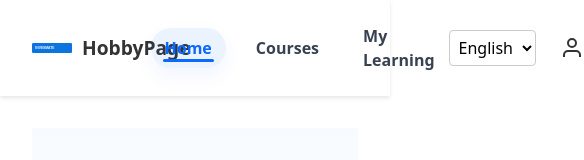
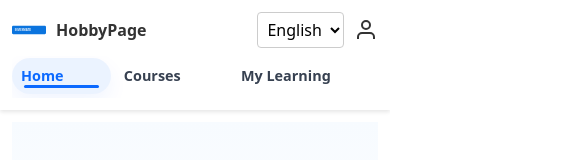
Before and after one commit to nvneet/trade-invest, an Angular app: page / in a window 390 px wide. Shown: the top 160 px of the page, 584 px wide, since content can reach past the window. Built offline with nearby package versions, Linux system fonts and the light colour scheme.

Commit message:
reponsive app page

```diff
--- a/src/app/app.css
+++ b/src/app/app.css
@@ -1,8 +1,11 @@
 .navbar {
+  box-sizing: border-box;
   display: flex;
+  flex-wrap: wrap;
   justify-content: space-between;
   align-items: center;
-  padding: 1rem 2rem;
+  gap: 0.75rem 1.5rem;
+  padding: 1rem clamp(1rem, 4vw, 2rem);
   background: #fff;
   box-shadow: 0 2px 4px rgba(0, 0, 0, 0.1);
 }
@@ -22,10 +25,14 @@
 }
 .nav-tabs {
   display: flex;
+  flex: 1 1 auto;
   gap: 1rem;
   align-items: center;
+  justify-content: center;
+  min-width: 0;
 }
 .nav-tabs a {
+  white-space: nowrap;
   text-decoration: none;
   color: #374151;
   font-weight: 600;
@@ -69,10 +76,12 @@
 }
 .header-actions {
   display: flex;
+  flex: 0 0 auto;
   align-items: center;
-  gap: 1.5rem;
+  gap: clamp(0.75rem, 2vw, 1.5rem);
 }
 .lang-select {
+  max-width: 100%;
   padding: 5px;
   border-radius: 4px;
   border: 1px solid #ccc;
@@ -83,5 +92,65 @@
   align-items: center;
 }
 .main-content {
-  padding: 2rem;
+  box-sizing: border-box;
+  width: 100%;
+  padding: clamp(1rem, 4vw, 2rem);
 }
+
+@media (max-width: 820px) {
+  .navbar {
+    justify-content: center;
+  }
+
+  .logo-section,
+  .header-actions {
+    flex: 1 1 auto;
+  }
+
+  .header-actions {
+    justify-content: flex-end;
+  }
+
+  .nav-tabs {
+    order: 3;
+    flex-basis: 100%;
+    overflow-x: auto;
+    justify-content: flex-start;
+    padding: 0.15rem 0 0.25rem;
+    scrollbar-width: thin;
+  }
+}
+
+@media (max-width: 480px) {
+  .navbar {
+    gap: 0.5rem;
+    padding: 0.75rem;
+  }
+
+  .logo {
+    width: 34px;
+    height: 34px;
+  }
+
+  .brand-name {
+    font-size: 1rem;
+  }
+
+  .nav-tabs {
+    gap: 0.25rem;
+  }
+
+  .nav-tabs a {
+    flex: 1 0 auto;
+    padding: 7px 9px;
+    font-size: 0.9rem;
+  }
+
+  .header-actions {
+    gap: 0.6rem;
+  }
+
+  .main-content {
+    padding: 0.75rem;
+  }
+}
--- a/src/app/app.html
+++ b/src/app/app.html
@@ -4,7 +4,7 @@
     <span class="brand-name">HobbyPage</span>
   </div>
 
-  <nav class="nav-tabs">
+  <nav class="nav-tabs" aria-label="Main navigation">
     <a routerLink="/" routerLinkActive="active" [routerLinkActiveOptions]="{ exact: true }">{{
       t.translate('home')
     }}</a>
@@ -19,7 +19,7 @@
       <option value="bn">বাংলা</option>
     </select>
 
-    <a routerLink="/login" class="login-icon">
+    <a routerLink="/login" class="login-icon" aria-label="Log in" title="Log in">
       <svg
         width="24"
         height="24"
```
